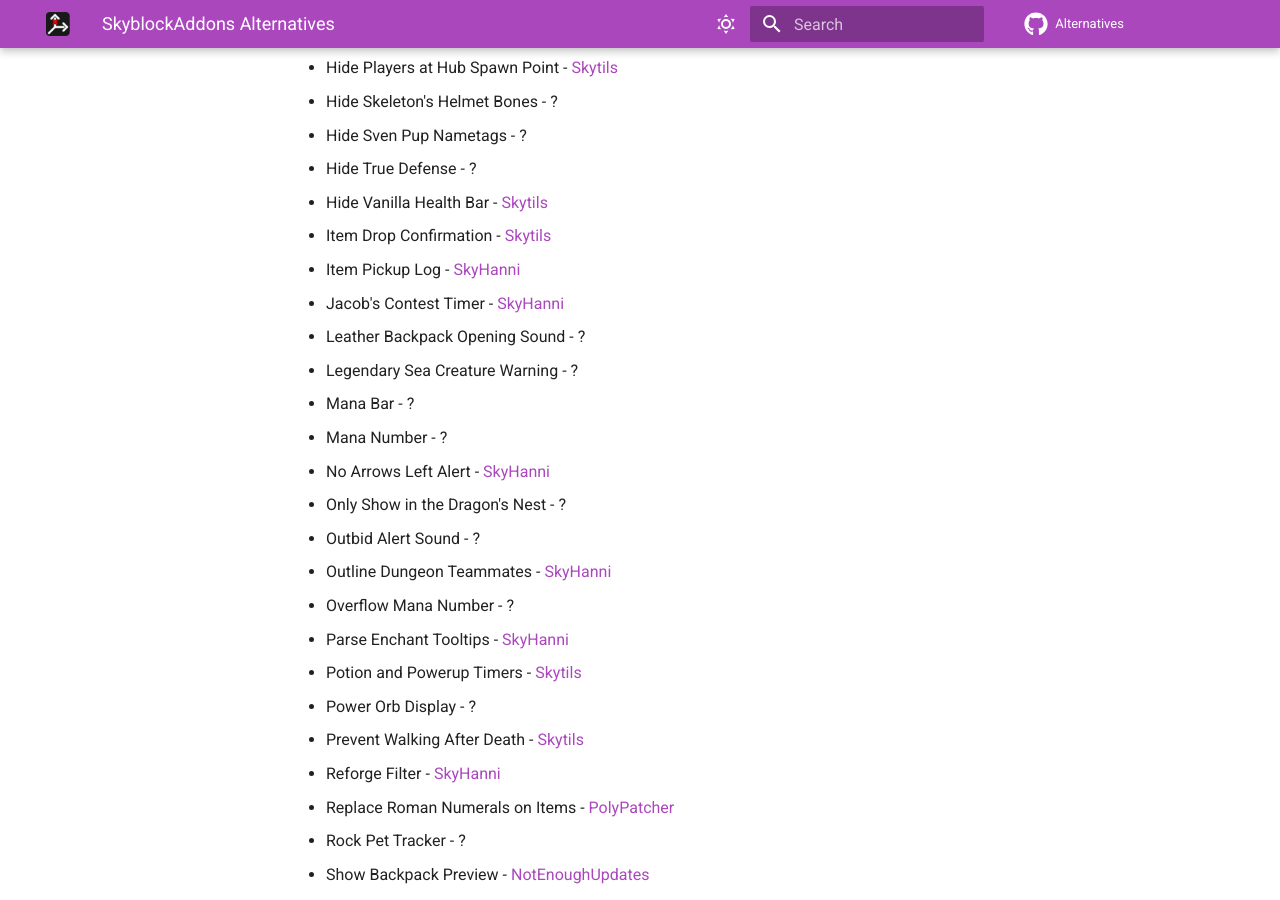
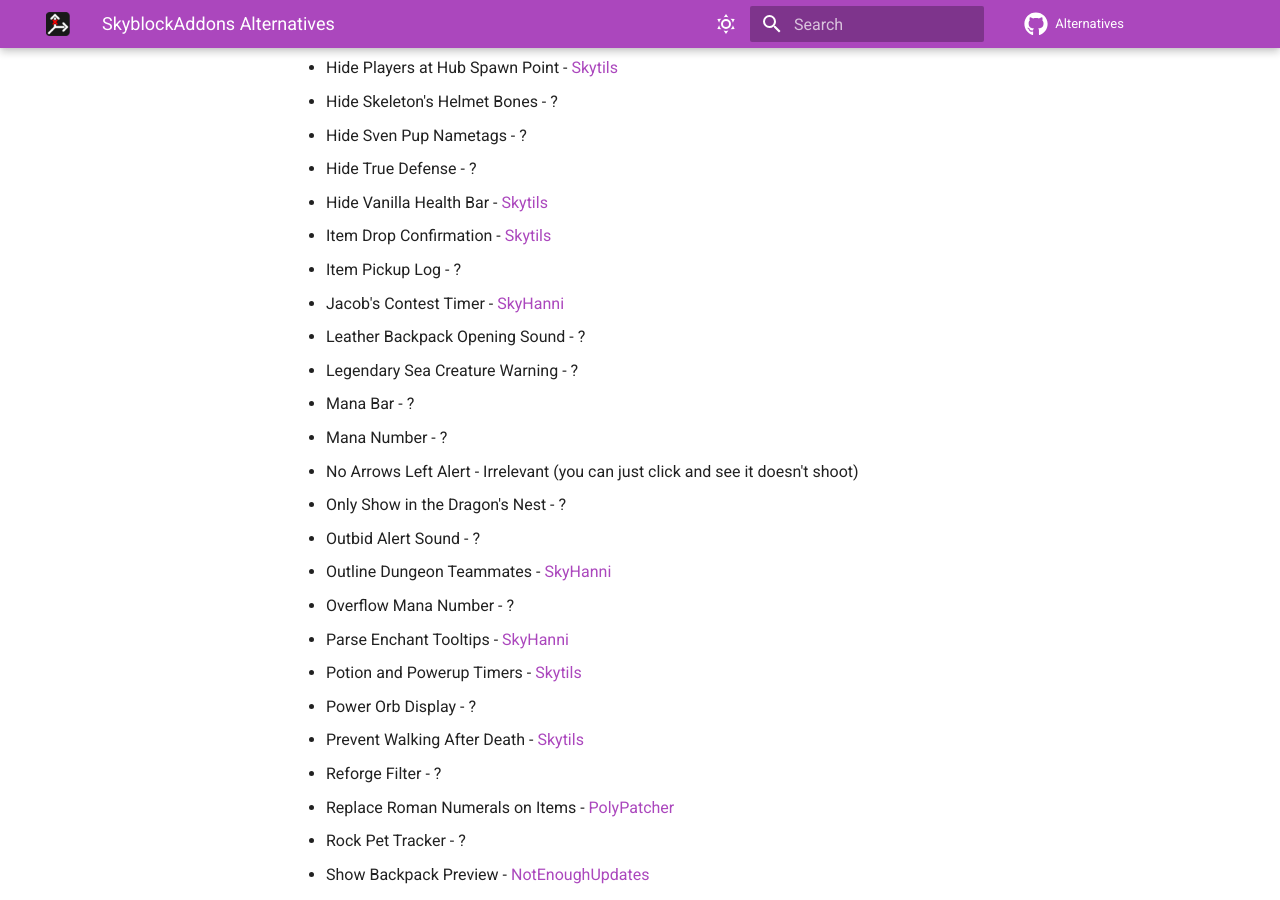
Before and after one commit to MicrocontrollersDev/Alternatives, an MkDocs documentation site: the page built from docs/1.8.9/skyblockaddons.md, in a window 1280 px wide and 900 px high, scrolled down 1927 px. Built offline with MkDocs 1.6.1 and Material for MkDocs 9.7.7, drawn with Linux system fonts in a browser that asks for light colours; comment, search, counter and statistics services are not loaded.

Commit message:
fix: remove sba changes

```diff
--- a/docs/1.8.9/skyblockaddons.md
+++ b/docs/1.8.9/skyblockaddons.md
@@ -64,13 +64,13 @@
 * Hide True Defense - ?
 * Hide Vanilla Health Bar - [Skytils](https://github.com/Skytils/SkytilsMod/releases/latest)
 * Item Drop Confirmation - [Skytils](https://github.com/Skytils/SkytilsMod/releases/latest)
-* Item Pickup Log - [SkyHanni](https://modrinth.com/mod/skyhanni)
+* Item Pickup Log - ?
 * Jacob's Contest Timer - [SkyHanni](https://modrinth.com/mod/skyhanni)
 * Leather Backpack Opening Sound - ?
 * Legendary Sea Creature Warning - ?
 * Mana Bar - ?
 * Mana Number - ?
-* No Arrows Left Alert - [SkyHanni](https://modrinth.com/mod/skyhanni)
+* No Arrows Left Alert - Irrelevant (you can just click and see it doesn't shoot)
 * Only Show in the Dragon's Nest - ?
 * Outbid Alert Sound - ?
 * Outline Dungeon Teammates - [SkyHanni](https://modrinth.com/mod/skyhanni)
@@ -79,7 +79,7 @@
 * Potion and Powerup Timers - [Skytils](https://github.com/Skytils/SkytilsMod/releases/latest)
 * Power Orb Display - ?
 * Prevent Walking After Death - [Skytils](https://github.com/Skytils/SkytilsMod/releases/latest)
-* Reforge Filter - [SkyHanni](https://modrinth.com/mod/skyhanni)
+* Reforge Filter - ?
 * Replace Roman Numerals on Items - [PolyPatcher](https://modrinth.com/mod/patcher)
 * Rock Pet Tracker - ?
 * Show Backpack Preview - [NotEnoughUpdates](https://modrinth.com/mod/notenoughupdates)
```
